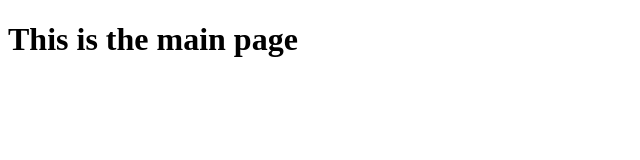
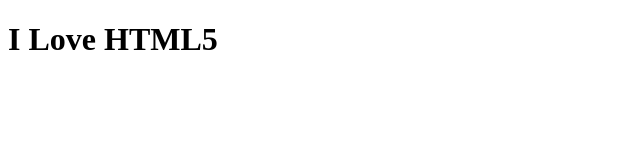
Before and after one commit to dixin-wan/dmd3470-spring-2022, a plain HTML site: page index.html in a window 1280 px wide. Shown: the whole page, without its empty margins (0-640 px from the left). Drawn offline with Linux system fonts and the light colour scheme.

Commit message:
pogchamp

```diff
--- a/index.html
+++ b/index.html
@@ -7,6 +7,6 @@
     <title>Document</title>
 </head>
 <body>
-    <h1>This is the main page</h1>
+    <h1>I Love HTML5</h1>
 </body>
 </html>
```
